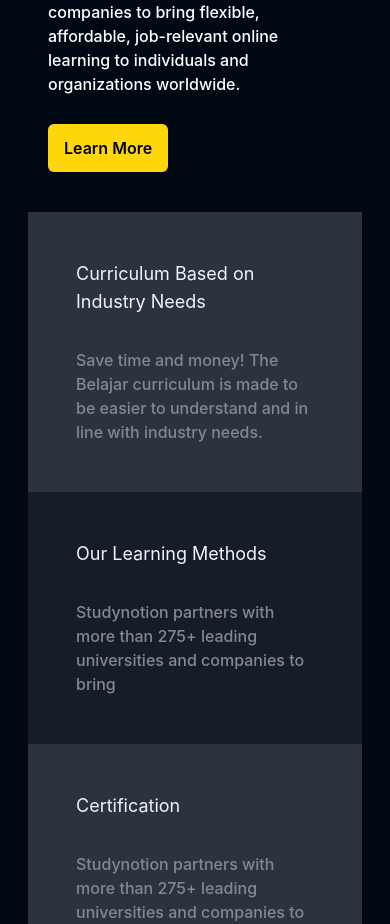
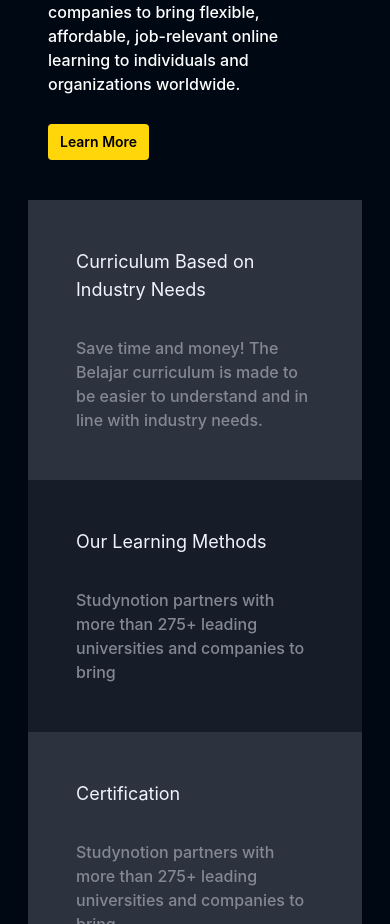
Before and after one commit to shahfaiz-07/Edypros_Frontend, a React (Vite) app: page /about in a window 390 px wide. Shown: the part 3246-4170 px from the top of the page. Built offline with nearby package versions, Linux system fonts and the light colour scheme; no server answers.

Commit message:
fixed button responsiveness

```diff
--- a/src/components/Home/BecomeInstructor.jsx
+++ b/src/components/Home/BecomeInstructor.jsx
@@ -24,7 +24,7 @@
             </p>
 
             <div className='w-fit mt-15'>
-                <Button text={'Start Teaching Today'} isArrow={true} bgColor={'bg-yellow-50'}/>
+                <Button text={'Start Teaching Today'} isArrow={true} bgColor={'bg-yellow-50'} action={"/register"}/>
             </div>
 
 
--- a/src/components/buttons/Button.jsx
+++ b/src/components/buttons/Button.jsx
@@ -4,7 +4,7 @@
 const Button = ({text, bgColor, textColor, action, isArrow}) => {
   return (
     <Link to={action}>
-    <div className={`${bgColor} w-fit rounded-md px-4 py-3 ${textColor} text-center font-semibold hover:scale-95 transition-all duration-100`}>
+    <div className={`${bgColor} w-fit rounded md:rounded-md px-3 py-2 md:px-4 md:py-3 ${textColor} text-sm md:text-md text-center font-semibold hover:scale-95 transition-all duration-100`}>
       {text} {(isArrow) ? <i className="ri-arrow-right-line"></i> : ""}
     </div>
     </Link>
```
